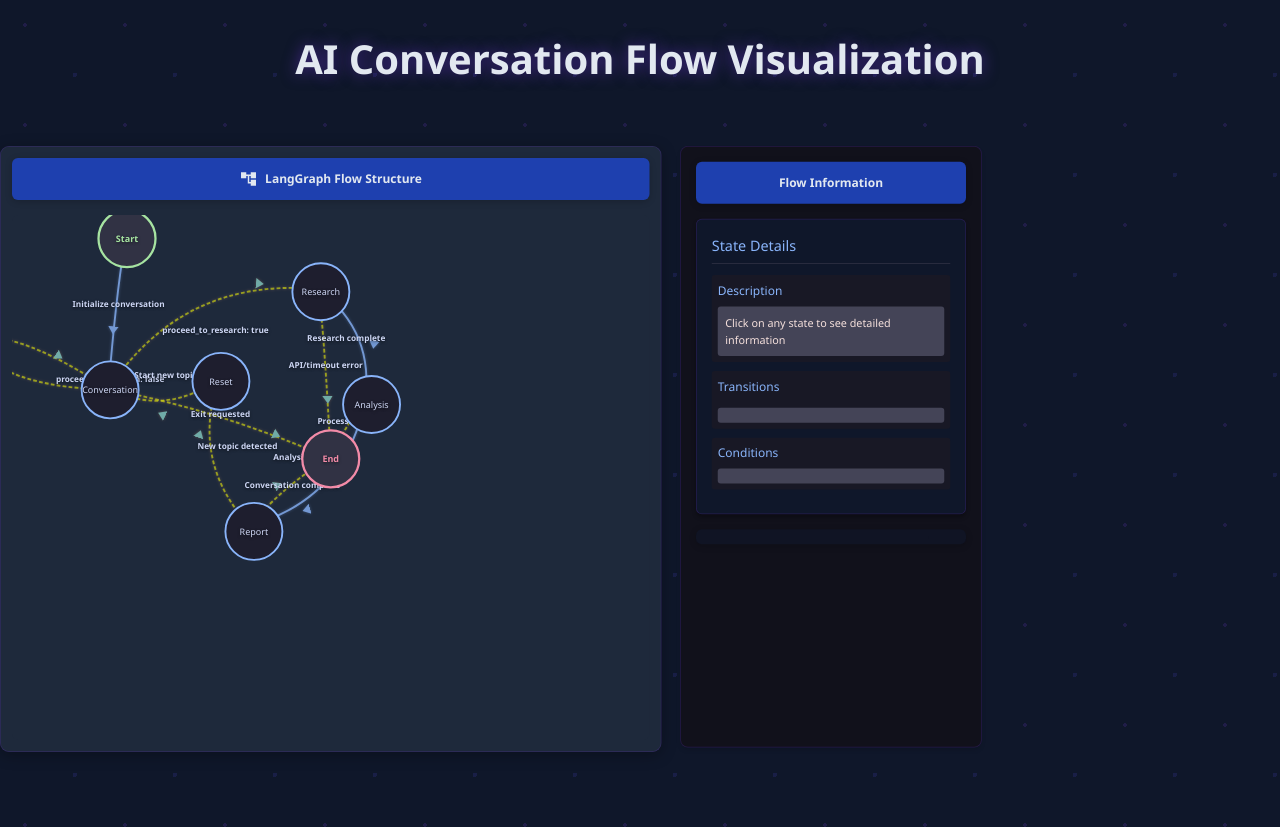
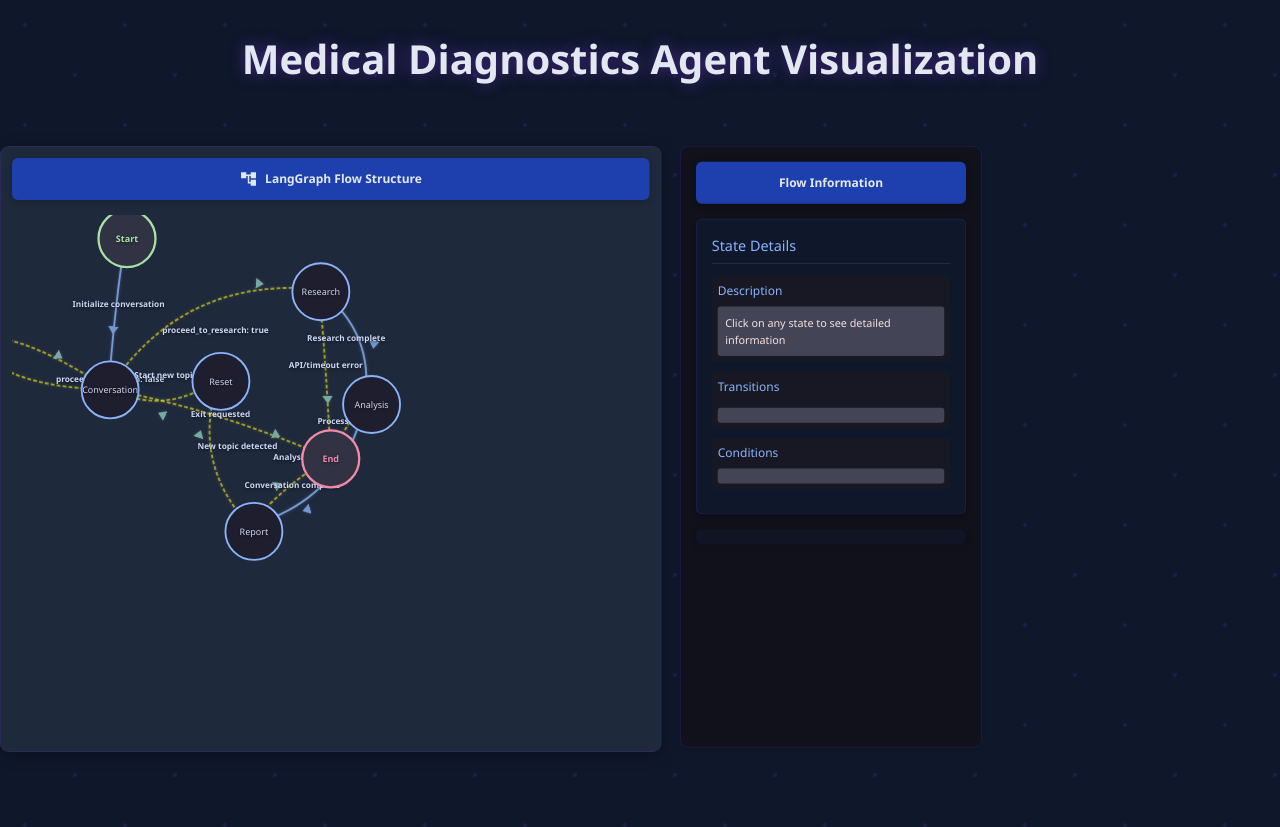
Before and after one commit to SakshamKapoor2911/GDSC-x-BigTh-nkAI-Workshop, a plain HTML site: page index.html in a window 1280 px wide. Drawn offline with nearby package versions, Linux system fonts and the light colour scheme; animation ran at ten frames a second; a script that the page names is missing.

Commit message:
Update index.html

```diff
--- a/index.html
+++ b/index.html
@@ -3,7 +3,7 @@
 <head>
     <meta charset="UTF-8">
     <meta name="viewport" content="width=device-width, initial-scale=1.0">
-    <title>AI Conversation Flow</title>
+    <title>Medical Diagnostics Visualization</title>
 
     <!-- External Libraries -->
     <script>
@@ -291,7 +291,7 @@
     </style>
 </head>
 <body>
-    <h1>AI Conversation Flow Visualization</h1>
+    <h1>Medical Diagnostics Agent Visualization</h1>
 
     <div class="container">
         <div class="visualization-container">
```
